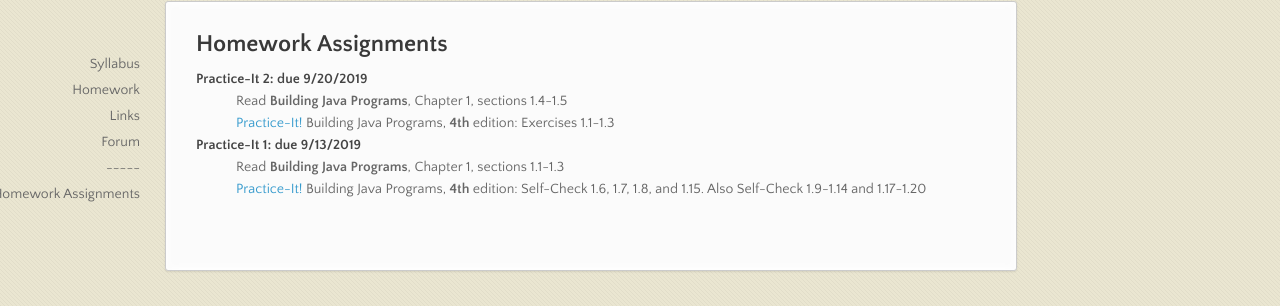
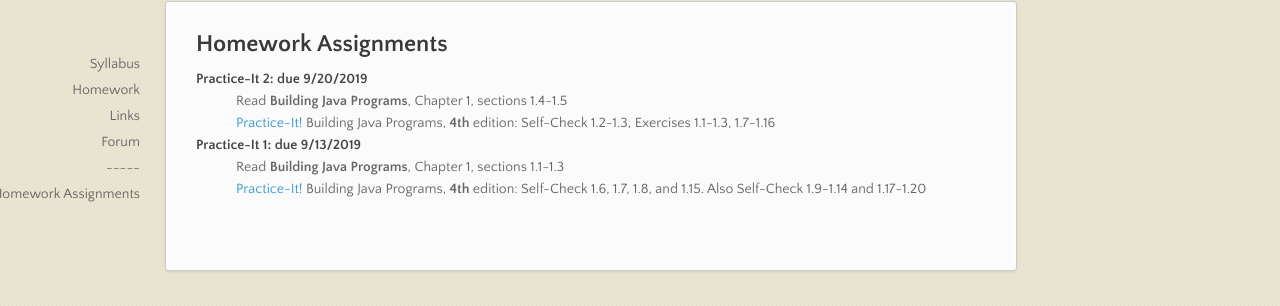
Before and after one commit to stutlerk/ihs-website, a Jekyll site: the page built from _apcsa/homework.html, in a window 1280 px wide. Shown: the part 189-495 px from the top of the page. Built offline with Jekyll 4.4.1, drawn with Linux system fonts in a browser that asks for light colours; nearby versions of some CDN libraries.

Commit message:
Update homework.html

```diff
--- a/_apcsa/homework.html
+++ b/_apcsa/homework.html
@@ -13,7 +13,7 @@
 
     <dt>Practice-It 2: due 9/20/2019</dt>
     <dd>Read <b>Building Java Programs</b>, Chapter 1, sections 1.4-1.5</dd>
-    <dd><a href="https://practiceit.cs.washington.edu/" target="_blank">Practice-It!</a> Building Java Programs, <b>4th</b> edition: Exercises 1.1-1.3</dd>
+    <dd><a href="https://practiceit.cs.washington.edu/" target="_blank">Practice-It!</a> Building Java Programs, <b>4th</b> edition: Self-Check 1.2-1.3, Exercises 1.1-1.3, 1.7-1.16</dd>
 
     <dt>Practice-It 1: due 9/13/2019</dt>
     <dd>Read <b>Building Java Programs</b>, Chapter 1, sections 1.1-1.3</dd>
```
